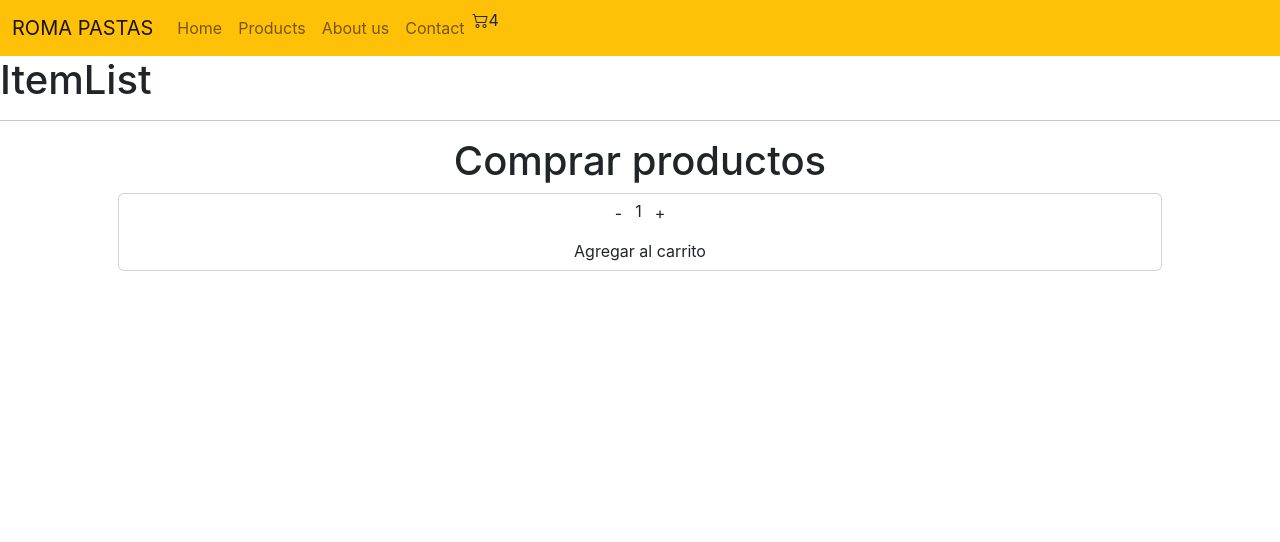
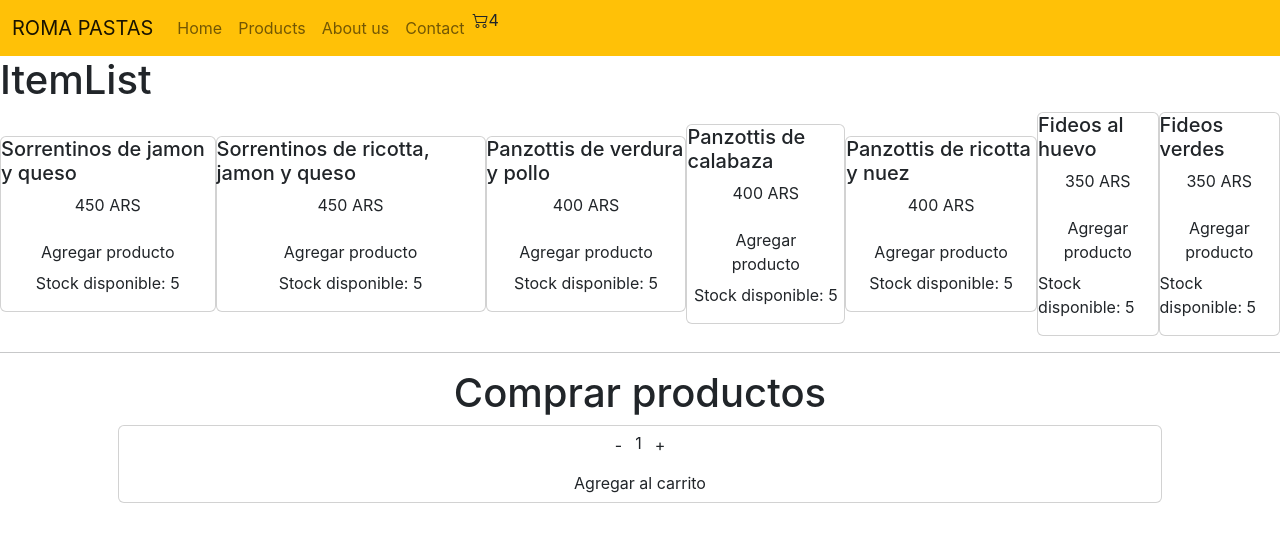
Before and after one commit to sebabrennan/romapastasReact-Brennan, a React (Create React App) app: page / in a window 1280 px wide. Shown: the top 542 px of the page. Built offline with nearby package versions, Linux system fonts and the light colour scheme.

Commit message:
catalogo con map y promise

```diff
--- /dev/null
+++ b/src/components/Item.css
@@ -0,0 +1,6 @@
+.cardItem {
+    width: 250px;
+    height: 400px;
+    display: block;
+    align-items: center;
+}
--- a/src/components/Item.jsx
+++ b/src/components/Item.jsx
@@ -0,0 +1,33 @@
+import './Item.css'
+
+const Item = ({cadaItem}) => {
+    return (
+        <>
+            <div className="card d-flex flex-column align-items-center">
+                <div>
+                    {/* {cadaItem.img} */}
+                </div>
+                <div>
+                    <h5>
+                        {cadaItem.product}
+                    </h5>
+                </div>
+                <div>
+                    <p>
+                        {cadaItem.price} ARS
+                    </p>
+                </div>
+                <div>
+                    <button className="btn">Agregar producto</button>
+                </div>
+                <div>
+                    <p>
+                        Stock disponible: {cadaItem.stock}
+                    </p>
+                </div>
+            </div>
+        </>
+     );
+}
+
+export default Item;
--- a/src/components/ItemCount.jsx
+++ b/src/components/ItemCount.jsx
@@ -1,17 +1,15 @@
 import React, { useState } from 'react';
 
-const ItemCount = (props) => {
+const ItemCount = ({initial, stock}) => {
 
-    const [count, setCount] = useState(props.initial);
+    const [count, setCount] = useState(initial);
 
     const handleAdd = () => {
-        if (count<props.stock)
-        setCount(count + 1)
+        if (count < stock) setCount(prev => prev + 1)
     }
 
     const handleSubstract = () => {
-        if (count>1)
-        setCount(count - 1)
+        if (count > 1  && stock > 1) setCount(prev => prev - 1)
     }
 
     return (
--- a/src/components/ItemList.jsx
+++ b/src/components/ItemList.jsx
@@ -1,11 +1,19 @@
+import Item from "./Item";
 
-const ItemList = (props) => {
+const ItemList = ({items}) => {
 
-    console.log("Render ItemList",props.items)
+    console.log("Render ItemList",items)
 
     return (
         <>
             <h1>ItemList</h1>
+            <div className="d-flex justify-content-around align-items-center">
+            {
+                items.map(
+                    cadaItem => <Item key={cadaItem.id} cadaItem = {cadaItem}/>
+                )
+            }
+            </div>
         </>
      );
 }
--- a/src/components/ItemListContainer.jsx
+++ b/src/components/ItemListContainer.jsx
@@ -19,11 +19,11 @@ const ItemListContainer = (props) => {
         })
 
         promiseItems.then(
-            (respuesta) => {
-                setItems(database)
+            (res) => {
+                setItems(res)
             }
         ).catch(
-            (errorMsg) => console.error(errorMsg)
+            (err) => console.error(err)
         )
     }, [])
 
```
